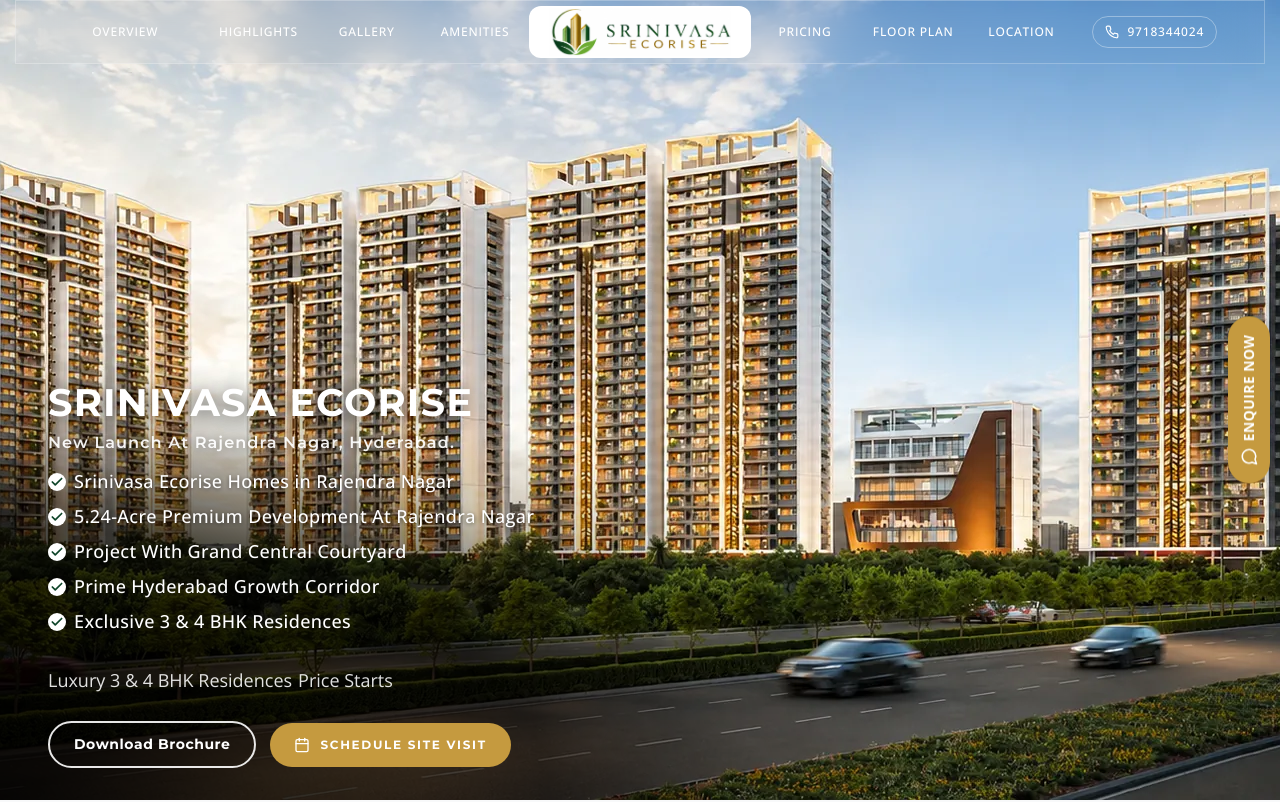
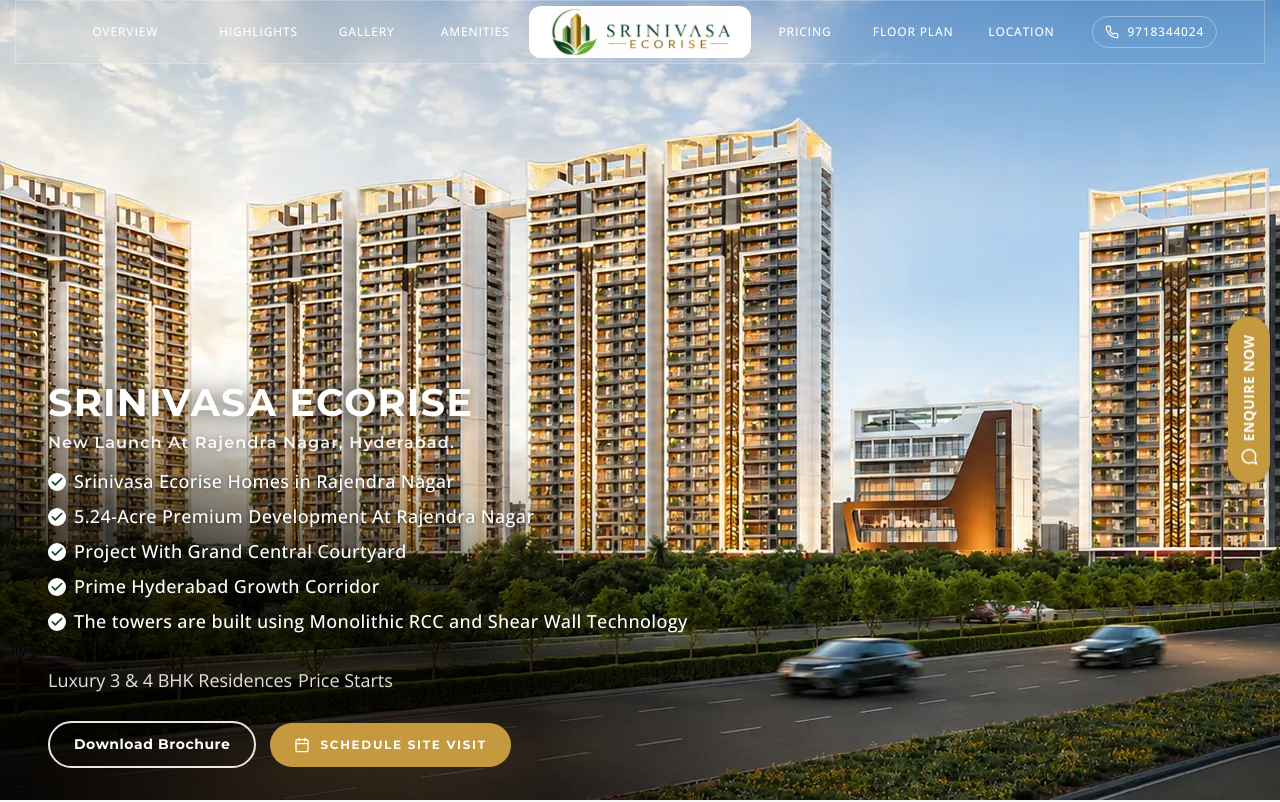
Before and after one commit to vineet-proptiger/srinivasa-ecorise, a Next.js app: page / in a window 1280 px wide. Shown: the top 802 px of the page. Built offline with nearby package versions, Linux system fonts and the light colour scheme.

Commit message:
some fixes

```diff
--- a/components/Hero.jsx
+++ b/components/Hero.jsx
@@ -453,7 +453,7 @@
             "5.24-Acre Premium Development At Rajendra Nagar",
             "Project With Grand Central Courtyard",
             "Prime Hyderabad Growth Corridor",
-            "Exclusive 3 & 4 BHK Residences"
+            "The towers are built using Monolithic RCC and Shear Wall Technology"
           ].map((text, i) => (
           <div key={i} className="hero-bullet-item" style={{ display: 'flex', alignItems: 'center', gap: '8px' }}>
             <svg width="18" height="18" viewBox="0 0 24 24" fill="none" stroke="var(--color-brand, #C59A3F)" strokeWidth="3" strokeLinecap="round" strokeLinejoin="round" style={{ flexShrink: 0, backgroundColor: '#fff', borderRadius: '50%', padding: '2px' }}>
```
